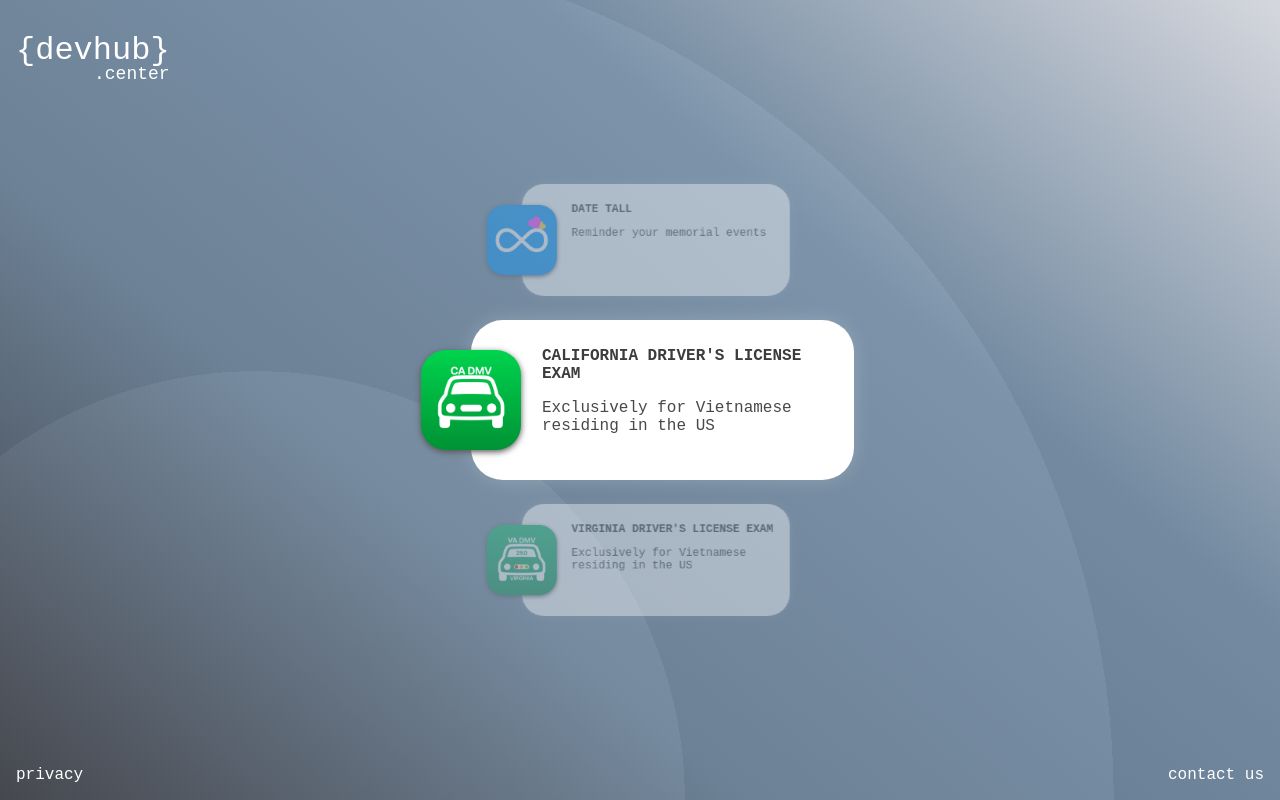
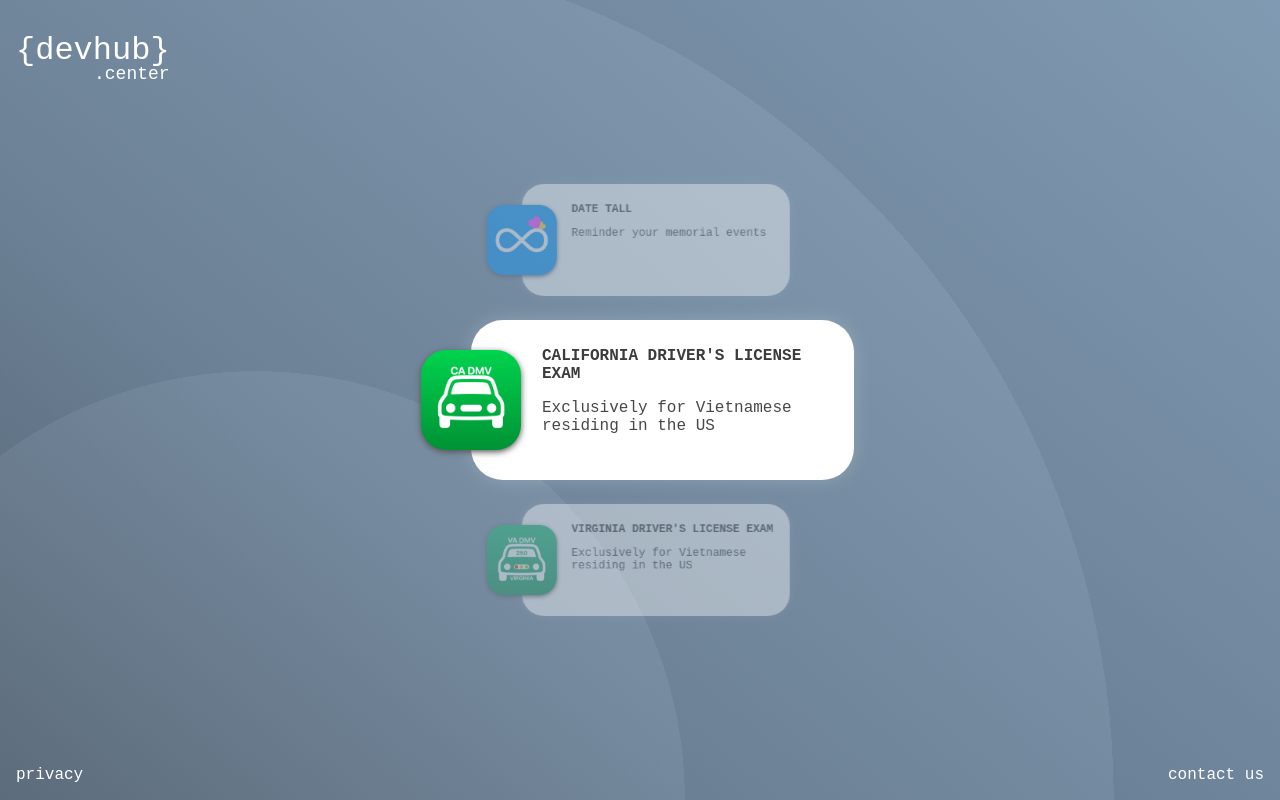
Before and after one commit to khangle-dev/dev-center, a plain HTML site: page index.html in a window 1280 px wide. Drawn offline with Linux system fonts and the light colour scheme.

Commit message:
Update index.html

```diff
--- a/index.html
+++ b/index.html
@@ -24,7 +24,7 @@
         margin: 0;
         font-family: "Courier New", Courier, monospace;
         background-image: radial-gradient(circle at 20% 100%, rgba(184, 184, 184, 0.1) 0%, rgba(184, 184, 184, 0.1) 33%, rgba(96, 96, 96, 0.1) 33%, rgba(96, 96, 96, 0.1) 66%, rgba(7, 7, 7, 0.1) 66%, rgba(7, 7, 7, 0.1) 99%)
-        , linear-gradient(40deg, #393b42, #6e859c, #7f99b2, #edeff6);
+        , linear-gradient(40deg, #526374, #6e859c, #7f99b2, #8eabc6);
         background-repeat: no-repeat;
         background-size: cover;
     }
```
